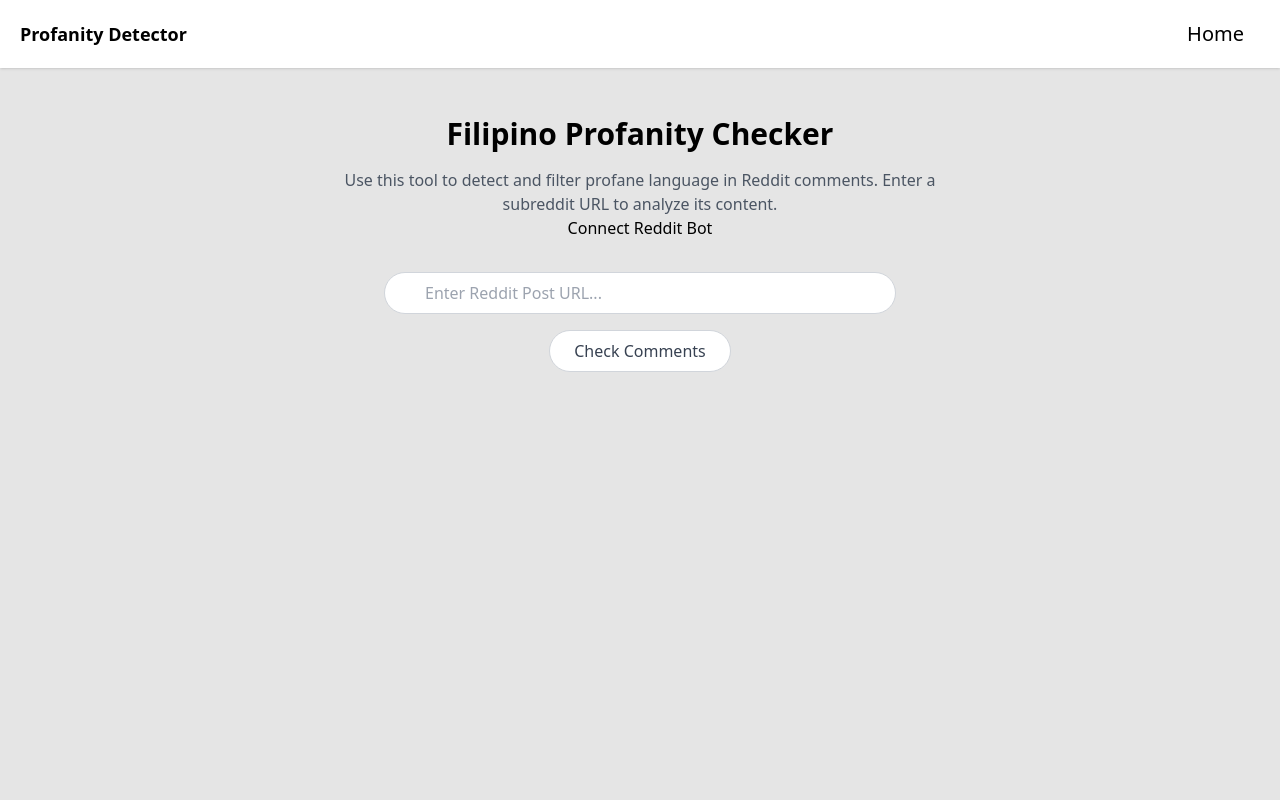
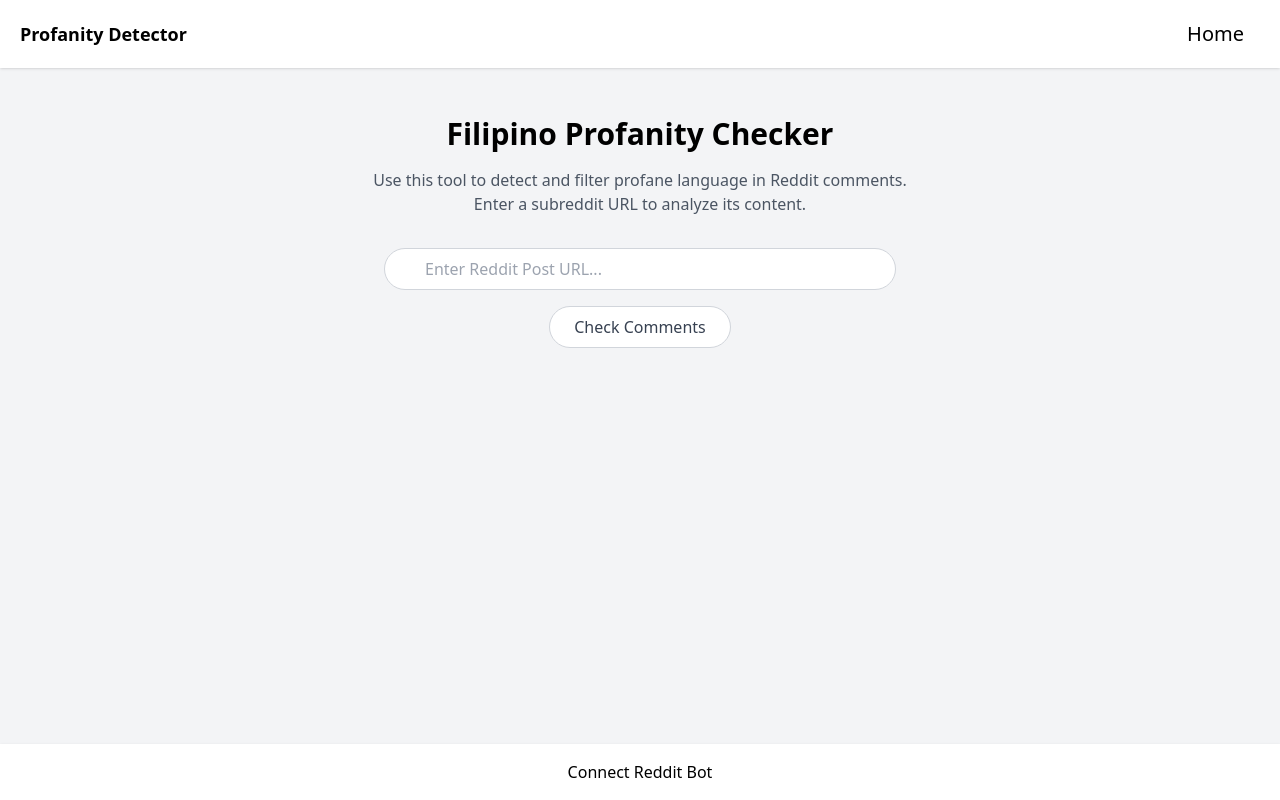
Before and after one commit to devinbook/Filipino-reddit-profanity, a Flask app: page / in a window 1280 px wide. Run offline with Flask 3, Linux system fonts and the light colour scheme; some libraries are stand-ins or nearby versions.

Commit message:
Update index.html

```diff
--- a/templates/index.html
+++ b/templates/index.html
@@ -1,15 +1,14 @@
 <!DOCTYPE html>
-<html>
+<html lang="en">
   <head>
     <meta charset="UTF-8" />
     <meta name="viewport" content="width=device-width, initial-scale=1.0" />
+    <title>Filipino Profanity Checker</title>
     <script src="https://cdn.tailwindcss.com"></script>
+    <link rel="stylesheet" href="static/css/styles.css" />
   </head>
-  <body class="bg-gray-100">
-    <link rel="stylesheet" href="static/css/styles.css" />
-    <title>Filipino Profanity Checker</title>
-  </head>
-  <body style="background-color: #e5e5e5">
+  <body class="bg-gray-100 flex flex-col min-h-screen">
+    <!-- Navbar -->
     <nav class="p-5 bg-white shadow md:flex md:items-center md:justify-between">
       <div class="flex justify-between items-center">
         <div class="text-lg font-semibold">Profanity Detector</div>
@@ -25,15 +24,19 @@
         </li>
       </ul>
     </nav>
-    <main class="text-center mt-12 mx-auto" style="max-width: 600px">
+
+    <!-- Main Section -->
+    <main
+      class="text-center mt-12 mx-auto px-4 flex-grow"
+      style="max-width: 600px"
+    >
       <h1 class="text-3xl font-bold">Filipino Profanity Checker</h1>
       <p class="mt-4 text-gray-600">
         Use this tool to detect and filter profane language in Reddit comments.
         Enter a subreddit URL to analyze its content.
       </p>
-      <a href="https://www.reddit.com/api/v1/authorize?client_id=kOUF4tzADqVoCJPuFRZPOA&response_type=code&state=randomstring&redirect_uri=http://localhost:8000&duration=permanent&scope=modposts,read,modconfig,modflair,modlog,modposts,modwiki,privatemessages" class="btn btn-primary">
-        Connect Reddit Bot
-    </a>
+
+      <!-- Input Form -->
       <form id="profanityForm" class="mt-8" action="/results" method="POST">
         <div class="flex justify-center">
           <div class="relative w-full max-w-lg">
@@ -58,5 +61,15 @@
         </button>
       </form>
     </main>
+
+    <!-- Footer Connect Bot Section -->
+    <footer class="bg-white p-4 text-center shadow mt-auto"
+      <a
+        href="https://www.reddit.com/api/v1/authorize?client_id=kOUF4tzADqVoCJPuFRZPOA&response_type=code&state=randomstring&redirect_uri=http://localhost:8000&duration=permanent&scope=modposts,read,modconfig,modflair,modlog,modposts,modwiki,privatemessages"
+        class="inline-block px-4 py-1.5 bg-red-600 text-white text-sm font-medium rounded-full shadow hover:bg-red-700 transition duration-300"
+      >
+        Connect Reddit Bot
+      </a>
+    </footer>
   </body>
 </html>
```
